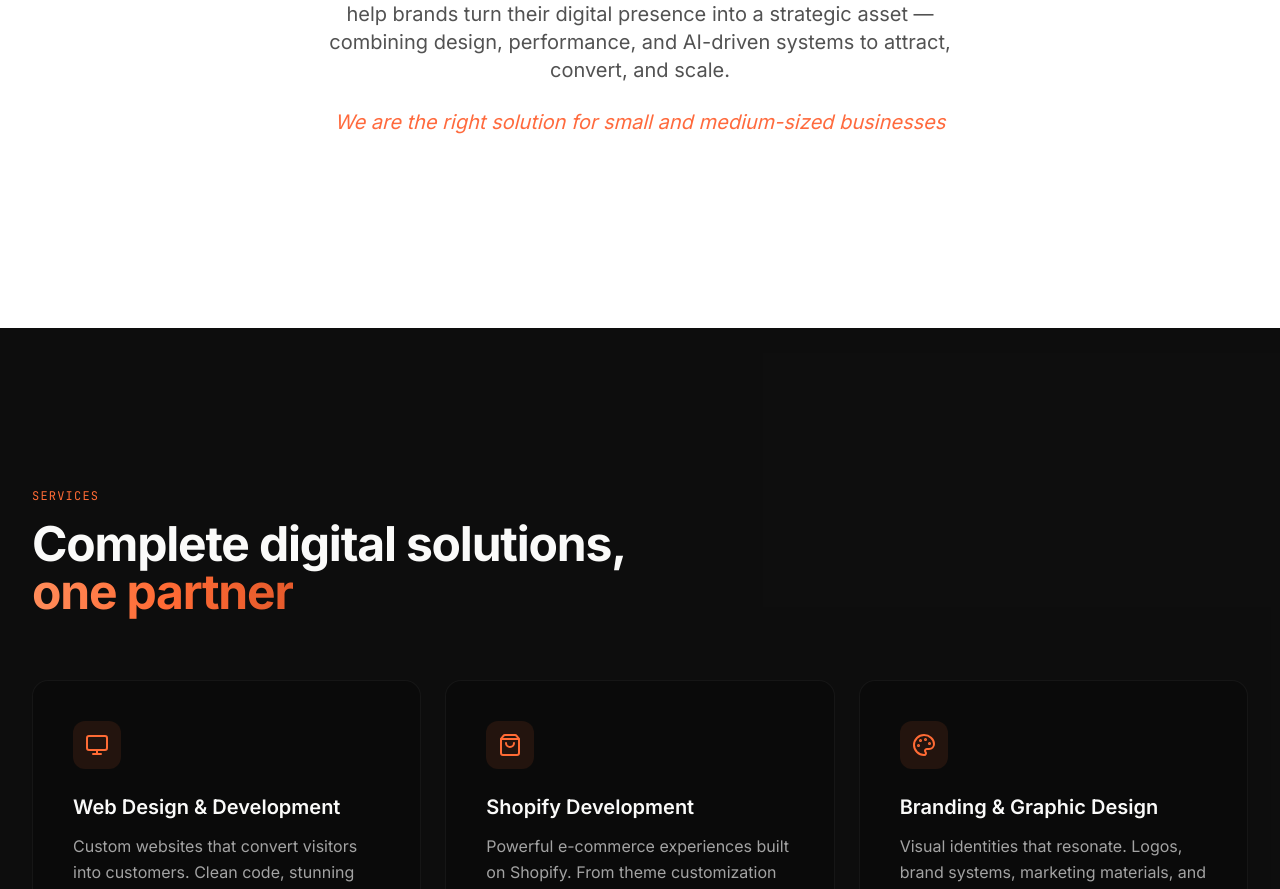
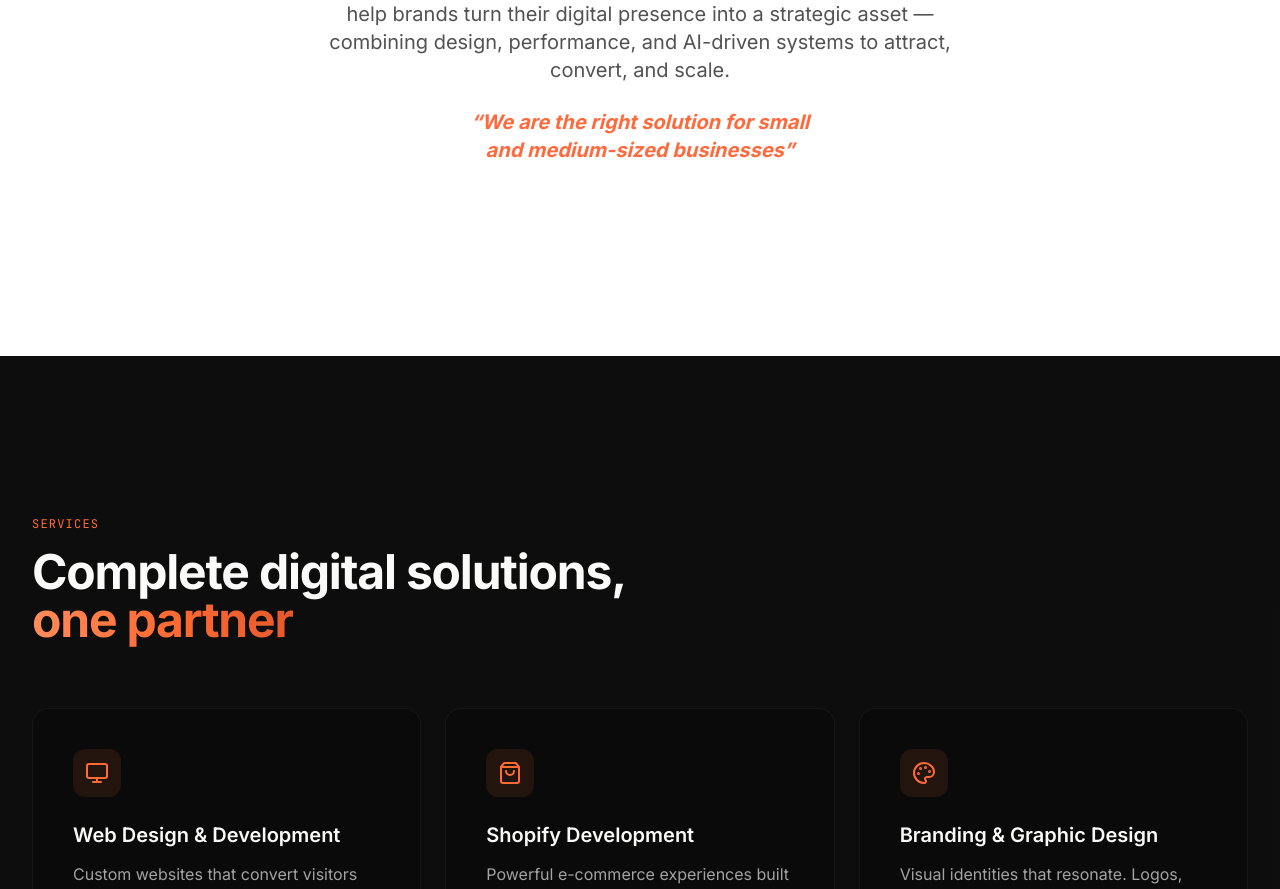
Before and after one commit to hejculto/premium-site, a Next.js app: page / in a window 1280 px wide. Shown: the part 1172-2061 px from the top of the page. Built offline with nearby package versions, Linux system fonts and the light colour scheme.

Commit message:
Format italic text with quotes and bold

```diff
--- a/src/components/TransitionSection.tsx
+++ b/src/components/TransitionSection.tsx
@@ -19,8 +19,8 @@ export function TransitionSection() {
           <p className="text-lg md:text-xl text-neutral-600 max-w-2xl mx-auto leading-relaxed">
             Most businesses invest in websites that look good but fail to perform. I help brands turn their digital presence into a strategic asset — combining design, performance, and AI-driven systems to attract, convert, and scale.
           </p>
-          <p className="text-lg md:text-xl text-[#ff6a3d] italic mt-6 max-w-2xl mx-auto">
-            We are the right solution for small and medium-sized businesses
+          <p className="text-lg md:text-xl text-[#ff6a3d] italic font-bold mt-6 max-w-2xl mx-auto text-center">
+            &ldquo;We are the right solution for small<br />and medium-sized businesses&rdquo;
           </p>
         </motion.div>
       </div>
```
